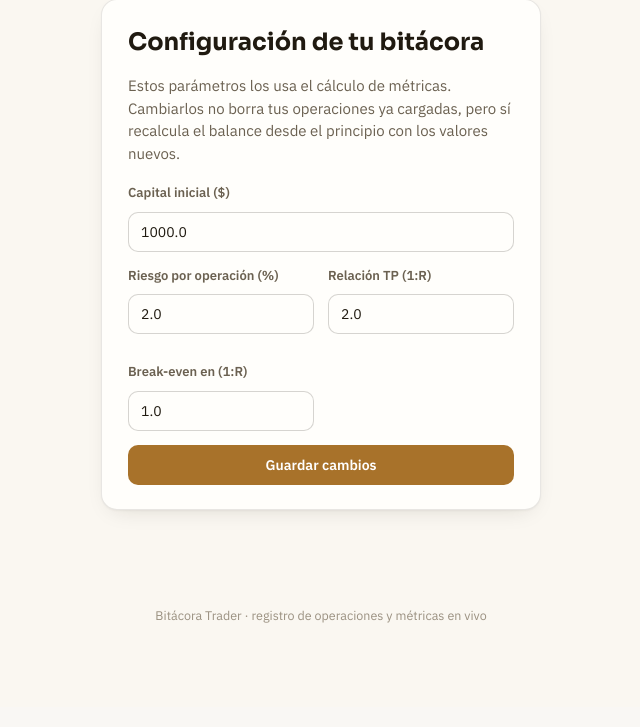
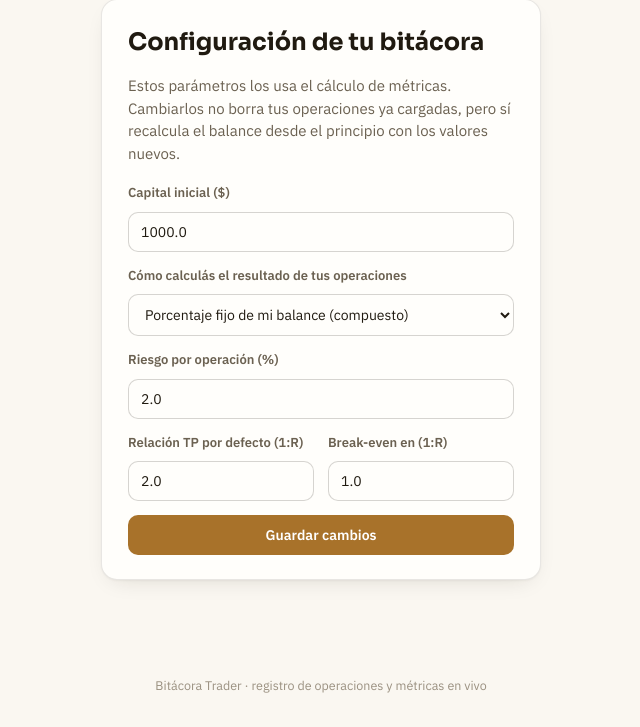
Before and after one commit to sauljesusbeschorner-eng/Bitacora, a Flask app: page /settings in a window 1280 px wide. Shown: the part 93-820 px from the top of the page, without its empty margins (319-959 px from the left). Before the commit the page ends 716 px from the top, so only its background shows below. Run offline with Flask 3, Linux system fonts and the light colour scheme; the visitor is signed in with stand-in values (Sample User, id 1); data comes from the database, SQL or seed files in the repository.

Commit message:
Update settings.html

```diff
--- a/templates/settings.html
+++ b/templates/settings.html
@@ -5,26 +5,58 @@
 <div class="card">
   <h2 style="margin-bottom:6px">Configuración de tu bitácora</h2>
   <p class="subtitle" style="margin-bottom:18px">Estos parámetros los usa el cálculo de métricas. Cambiarlos no borra tus operaciones ya cargadas, pero sí recalcula el balance desde el principio con los valores nuevos.</p>
-  <form method="post">
+  <form method="post" id="settings-form">
     <div class="field">
       <label for="capital_inicial">Capital inicial ($)</label>
       <input type="number" step="0.01" min="0" id="capital_inicial" name="capital_inicial" value="{{ user.capital_inicial }}" required>
     </div>
-    <div class="field-row">
+
+    <div class="field">
+      <label for="calc_mode">Cómo calculás el resultado de tus operaciones</label>
+      <select id="calc_mode" name="calc_mode" onchange="actualizarModoCalculo()">
+        <option value="pct" {{ "selected" if user.calc_mode == "pct" else "" }}>Porcentaje fijo de mi balance (compuesto)</option>
+        <option value="fixed" {{ "selected" if user.calc_mode == "fixed" else "" }}>Monto fijo de riesgo en $ (no compone)</option>
+        <option value="direct" {{ "selected" if user.calc_mode == "direct" else "" }}>Cargo el P&amp;L real en $ de cada operación</option>
+      </select>
+    </div>
+
+    <div class="field" id="campo-riesgo-pct">
+      <label for="riesgo_pct">Riesgo por operación (%)</label>
+      <input type="number" step="0.01" min="0.1" max="100" id="riesgo_pct" name="riesgo_pct" value="{{ (user.riesgo_pct * 100) | round(2) }}">
+    </div>
+
+    <div class="field" id="campo-riesgo-fijo">
+      <label for="riesgo_fijo">Riesgo fijo por operación ($)</label>
+      <input type="number" step="0.01" min="0.01" id="riesgo_fijo" name="riesgo_fijo" value="{{ user.riesgo_fijo }}">
+    </div>
+
+    <div class="field-row" id="campos-rr">
       <div class="field">
-        <label for="riesgo_pct">Riesgo por operación (%)</label>
-        <input type="number" step="0.01" min="0.1" max="100" id="riesgo_pct" name="riesgo_pct" value="{{ (user.riesgo_pct * 100) | round(2) }}" required>
-      </div>
-      <div class="field">
-        <label for="rr">Relación TP (1:R)</label>
-        <input type="number" step="0.1" min="0.1" id="rr" name="rr" value="{{ user.rr }}" required>
+        <label for="rr">Relación TP por defecto (1:R)</label>
+        <input type="number" step="0.1" min="0.1" id="rr" name="rr" value="{{ user.rr }}">
       </div>
       <div class="field">
         <label for="be_trigger">Break-even en (1:R)</label>
-        <input type="number" step="0.1" min="0" id="be_trigger" name="be_trigger" value="{{ user.be_trigger }}" required>
+        <input type="number" step="0.1" min="0" id="be_trigger" name="be_trigger" value="{{ user.be_trigger }}">
       </div>
     </div>
+
+    <p class="subtitle" id="nota-direct" style="margin-top:-6px; margin-bottom:14px;">
+      En este modo cargás el resultado real en $ de cada operación al momento de registrarla — no hace falta definir riesgo ni relación TP, el sistema no calcula nada por vos.
+    </p>
+
     <button type="submit" style="width:100%">Guardar cambios</button>
   </form>
 </div>
+
+<script>
+function actualizarModoCalculo() {
+  var modo = document.getElementById('calc_mode').value;
+  document.getElementById('campo-riesgo-pct').style.display = (modo === 'pct') ? '' : 'none';
+  document.getElementById('campo-riesgo-fijo').style.display = (modo === 'fixed') ? '' : 'none';
+  document.getElementById('campos-rr').style.display = (modo === 'direct') ? 'none' : '';
+  document.getElementById('nota-direct').style.display = (modo === 'direct') ? '' : 'none';
+}
+actualizarModoCalculo();
+</script>
 {% endblock %}
```
